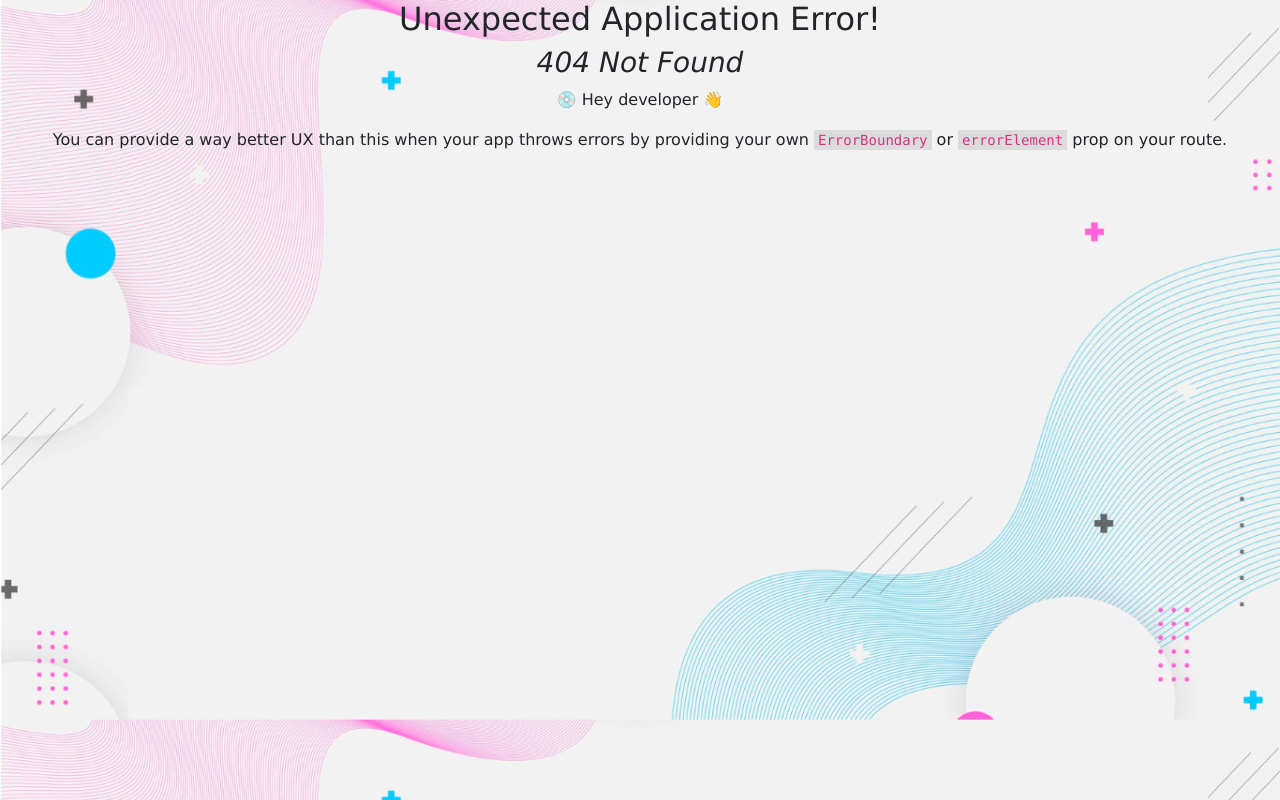
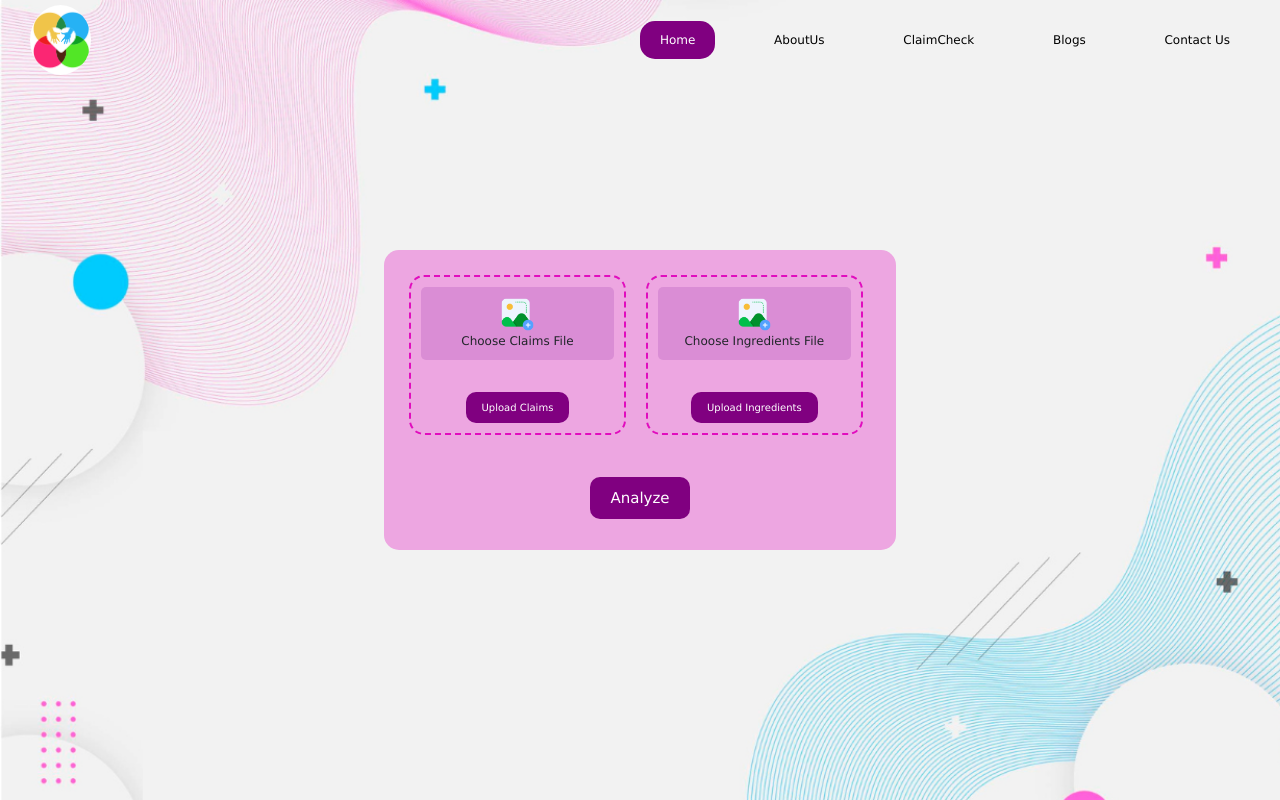
Before and after one commit to Pure-Claim/pureclaim, a React (Vite) app: page /ClaimCheckOptions/ImageForm in a window 1280 px wide. Before the commit this address had no page. Built offline with nearby package versions, Linux system fonts and the light colour scheme.

Commit message:
Image For uploaded

```diff
--- a/package.json
+++ b/package.json
@@ -14,7 +14,8 @@
     "react": "^18.3.1",
     "react-bootstrap": "^2.10.5",
     "react-dom": "^18.3.1",
-    "react-router-dom": "^6.27.0"
+    "react-router-dom": "^6.27.0",
+    "tesseract.js": "^5.1.1"
   },
   "devDependencies": {
     "@eslint/js": "^9.11.1",
--- a/src/App.css
+++ b/src/App.css
@@ -2,15 +2,10 @@
   font-family: "Poppins";   /*Can be any text*/
   src: local("Poppins"),
     url("./fonts/Poppins-Black.ttf") format("ttf");
-  }
-#root {
-    max-width: 1366px;
-    margin: 0 auto;
-    padding: 0rem;
-    text-align: center;
-  }
+}
 body{
   font-family: "Poppins",Verdana;
+  background-color: rgb(244, 244, 244);
   background-image: url("./Images/Home.png");
   background-size: cover;
 }
@@ -20,6 +15,8 @@ body{
   justify-content: center;
   align-items: center;
   flex-direction: column;
+  background-color: rgb(244, 244, 244);
+  padding-bottom: 100px;
  background: none;
 }
 .image{
@@ -31,6 +28,11 @@ body{
   font-family: sans-serif;
 }
 .LPimg{
-  margin-top: 55px;
   width: 30%;
 }
+.seeMore{
+   border-radius: 30px;
+}
+.seeMore:hover{
+  box-shadow: 0px 0px 10px rgb(2, 65, 8);
+}
--- /dev/null
+++ b/src/Components/ImageForm.jsx
@@ -0,0 +1,151 @@
+import styles from "./ImageForm.module.css";
+import AddImg from "../Images/AddImage.png";
+import TextDisplay from "./ocr/TextDisplay";
+import { extractText } from "./ocr/textExtractor";
+import { useNavigate } from "react-router-dom";
+import { useState } from "react";
+
+function ImageForm() {
+  const [claimsFile, setClaimsFile] = useState(null);
+  const [ingredientsFile, setIngredientsFile] = useState(null);
+
+  const [claimsText, setClaimsText] = useState("");
+  const [ingredientsText, setIngredientsText] = useState("");
+
+  const [ClaimLoading, setClaimLoading] = useState(false);
+  const [Ingredientsloading, setIngredientsLoading] = useState(false);
+
+  const [isAnalyzing, setIsAnalyzing] = useState(false);
+  const navigate = useNavigate();
+
+  const handleClaimsFileChange = (event) => {
+    const file = event.target.files[0];
+    setClaimsFile(file);
+  };
+
+  const handleIngredientsFileChange = (event) => {
+    const file = event.target.files[0];
+    setIngredientsFile(file);
+  };
+
+  const handleClaimsUpload = () => {
+    if (!claimsFile) {
+      alert("Select an Image containing Claims");
+      return;
+    }
+    extractText(claimsFile, setClaimsText, setClaimLoading);
+  };
+
+  const handleIngredientsUpload = () => {
+    if (!ingredientsFile)
+    {
+      alert("Select an Image containing Ingredients");
+      return;
+    }
+    extractText(ingredientsFile, setIngredientsText, setIngredientsLoading);
+  };
+
+  const handleAnalyse = () => {
+    if (claimsText === "" || ingredientsText === "") {
+      alert("Both Claims and Ingredients text must be provided!");
+      return;
+    }
+
+    const encodedClaim = encodeURIComponent(claimsText);
+    const encodedIngredients = encodeURIComponent(ingredientsText);
+    const apiUrl = `https://cwbackend-a3332a655e1f.herokuapp.com/claims/analyze?claim=${encodedClaim}&ingredients=${encodedIngredients}`;
+
+    setIsAnalyzing(true);
+    fetch(apiUrl, {
+      method: "GET",
+      headers: {
+        Accept: "application/json",
+      },
+    })
+      .then((res) => res.json())
+      .then((data) => {
+        setIsAnalyzing(false);
+        console.log(data);
+        if (data) {
+          navigate("/ClaimCheckOptions/Manualform/Output", {
+            state: { data: data },
+          });
+        }
+      })
+      .catch(() => {
+        setIsAnalyzing(false);
+        alert("An error occurred during analysis.");
+      });
+  };
+
+  return (
+    <div className={styles.ImageForm}>
+      <div className={styles.ImageUploadBox}>
+        <div className={styles.MediaUploader}>
+          <input
+            type="file"
+            accept="image/*"
+            onChange={handleClaimsFileChange}
+            id={styles.claimsFileInput}
+          />
+
+          <label
+            htmlFor={styles.claimsFileInput}
+            className={styles.EnterImgInput}
+          >
+            <img src={AddImg} className={styles.AddImg} />
+            {claimsFile ? claimsFile.name : `Choose Claims File`}
+          </label>
+
+          <button className={styles.uploadBtn} onClick={handleClaimsUpload}>
+            {claimsText ? "Uploaded" : "Upload Claims"}
+          </button>
+
+          {ClaimLoading && claimsFile.name && <p>Extracting claims text...</p>}
+          {claimsText && <TextDisplay text="Text Extracted Successfully" />}
+        </div>
+
+        <div className={styles.MediaUploader}>
+          <input
+            type="file"
+            accept="image/*"
+            onChange={handleIngredientsFileChange}
+            id={styles.IngredientsFileInput}
+          />
+          <label
+            htmlFor={styles.IngredientsFileInput}
+            className={styles.EnterImgInput}
+          >
+            <img src={AddImg} className={styles.AddImg} />
+            {ingredientsFile ? ingredientsFile.name : `Choose Ingredients File`}
+          </label>
+
+          <button
+            className={styles.uploadBtn}
+            onClick={handleIngredientsUpload}
+          >
+            {ingredientsText ? "Uploaded" : "Upload Ingredients"}
+          </button>
+
+          {Ingredientsloading && ingredientsFile && (
+            <p>Extracting ingredients text...</p>
+          )}
+          {ingredientsText && (
+            <TextDisplay text="Text Extracted Successfully" />
+          )}
+        </div>
+      </div>
+
+      <button
+        className={styles.ImgAnalyzebtn}
+        onClick={handleAnalyse}
+        disabled={isAnalyzing}
+      >
+        {" "}
+        {isAnalyzing ? "Analyzing..." : "Analyze"}
+      </button>
+    </div>
+  );
+}
+
+export default ImageForm;
--- /dev/null
+++ b/src/Components/ImageForm.module.css
@@ -0,0 +1,72 @@
+.ImageForm{
+    border-radius: 15px;
+    width: 40%;
+    min-height:300px;
+    margin-top: 20px;
+    display: flex;
+    flex-direction: column;
+    align-items: center;
+    padding: 15px;
+    background-color: rgb(237, 166, 225);
+}
+.ImageUploadBox{
+    display: flex;
+}
+.MediaUploader{
+    border: 2px dashed rgb(225, 13, 190);
+    border-radius: 15px;
+    width: 45%;
+    display: flex;
+    flex-direction: column;
+    align-items: center;
+    justify-content: center;
+    margin: 10px;
+    padding: 10px;
+    font-size: 12px;
+    font-weight: 500;
+}
+#claimsFileInput{
+    display: none;
+}
+
+.AddImg{
+    display: block;
+  margin: 0px auto;
+    width: 20%;
+}
+.EnterImgInput{
+    width: 100%;
+    padding: 10px;
+    background-color: rgba(110, 5, 139, 0.148);
+    border-radius: 5px;
+    cursor: pointer;
+    font-size: 12px;
+    text-align: center;
+}
+#IngredientsFileInput{
+    display: none;
+}
+.ImgAnalyzebtn{
+    border:none;
+    background-color: purple;
+    padding: 10px 20px;
+    border-radius: 10px;
+    margin-top: 2rem;
+    color: white;
+    font-size: 15px;
+}
+.ImgAnalyzebtn:hover{
+    box-shadow: 0px 0px 10px rgb(56, 1, 56);
+}
+.uploadBtn{
+    border:none;
+    background-color: purple;
+    padding: 8px 16px;
+    border-radius: 10px;
+    margin-top: 2rem;
+    color: white;
+    font-size: 10px;
+}
+.uploadBtn:hover{
+    box-shadow: 0px 0px 10px rgb(56, 1, 56);
+}
--- a/src/Components/LandingPage.jsx
+++ b/src/Components/LandingPage.jsx
@@ -4,18 +4,23 @@ import { Link } from "react-router-dom";
 
 function LandingPage() {
   return (
+    <>
     <div className={styles.landing}>
       <img src={LandingImg} className="LPimg" />
       <h1 className="LPHeading">UNCOVERING FOOD FACTS</h1>
       <h4>Fact Check Your Food : A simple Guide To Brand Claims</h4>
       <Link className={`${styles.button} mb-5`} to="/ClaimCheckOptions">Check Claims</Link>
-      <div className=" w-50 mx-auto mt-5 ">
-        <div className="fs-4 fw-bold">
-            OUR OBJECTIVE
+    </div>
+    <div className={`${styles.objective} w-100 mx-auto p-5`}>
+        <div className="fs-1 fw-bold mt-3">
+            <center>OUR OBJECTIVE</center>
         </div>
-        <div>Lorem ipsum dolor, sit amet consectetur adipisicing elit. Natus aperiam eveniet consequuntur, accusantium illum ut. Distinctio dolorem omnis impedit porro debitis quasi provident magnam hic, beatae facilis! Suscipit, nam?</div>
+        <div  className="mt-3 text-center ">
+          <h3>"Trust What You Eat – Verify with Confidence!"</h3>
+          <p class="text-center">Empowering consumers to make informed, confident choices by providing an easy-to-use platform that verifies whether brand claims on edible items align with their ingredients.Our goal is to create a user-friendly space where consumers can easily cut through marketing jargon and confidently assess the authenticity of product claims. We are committed to enhancing awareness of what’s in the food we eat, promoting healthier choices, and supporting brands that prioritize honesty and transparency.</p>
+        </div>
       </div>
-    </div>
+    </>
   );
 }
 export default LandingPage;
--- a/src/Components/LandingPage.module.css
+++ b/src/Components/LandingPage.module.css
@@ -1,8 +1,13 @@
 .landing {
+  width: 100%;
+  height: 90vh;
   background-image: url(../Images/landingbg.png);
   background-size: cover;
   background-position: center;
-  height: 768px;
+  display: flex;
+  flex-direction: column;
+  align-items: center;
+  justify-content: center;
 }
 
 .button {
@@ -21,3 +26,7 @@
     color: white;
     transition: 600ms ease-in-out;
 }
+.objective{
+background-color: purple;
+color: white;
+}
--- a/src/Components/NavBar.jsx
+++ b/src/Components/NavBar.jsx
@@ -14,7 +14,6 @@ function NavBar() {
       <div className={styles.navbar}>
         <div className={styles.logo}>
           <img src={logo} className={styles.logoImg}></img>
-          <div>PureClaim</div>
         </div>
         <div className={styles.navs}>
             <Link  className={`${styles.links} ${styles.active} `} to="/">Home</Link>
--- a/src/Components/NavBar.module.css
+++ b/src/Components/NavBar.module.css
@@ -9,8 +9,7 @@
     background:none;
 }
 .logo{
-    width: 4%;
-
+    width: 5%;
 }
 .logoImg{
     width: 100%;
--- /dev/null
+++ b/src/Components/ocr/TextDisplay.jsx
@@ -0,0 +1,13 @@
+import styles from "../ImageForm.module.css";
+
+function TextDisplay({  text }) {
+  return (
+    text && (
+      <div className={styles.ExtractedText}>
+        <p>{text}</p>
+      </div>
+    )
+  );
+}
+
+export default TextDisplay;
--- /dev/null
+++ b/src/Components/ocr/textExtractor.js
@@ -0,0 +1,16 @@
+import Tesseract from "tesseract.js";
+
+export const extractText = (file, setText, setLoading) => {
+  setLoading(true);
+  Tesseract.recognize(file, "eng", {
+    logger: (m) => console.log(m),
+  })
+    .then(({ data: { text } }) => {
+      setText(text);
+      setLoading(false);
+    })
+    .catch((err) => {
+      console.error("Error extracting text:", err);
+      setLoading(false);
+    });
+};
```
Also changed, not shown: src/main.jsx (+5 -4 lines), 1 other file (tests, documents, lock files or other folders).
